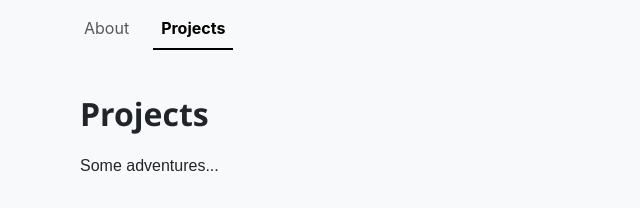
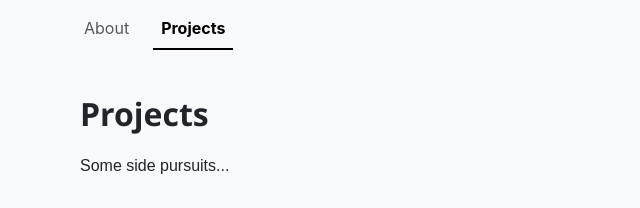
Before and after one commit to dgutkin/personal-website, a React (Create React App) app: page /projects in a window 1280 px wide. Shown: the top 208 px of the page, without its empty margins (0-640 px from the left). Built offline with nearby package versions, Linux system fonts and the light colour scheme.

Commit message:
Change projects headline

```diff
--- a/src/pages/Projects.js
+++ b/src/pages/Projects.js
@@ -17,7 +17,7 @@ function Projects() {
             <Row>
                 <p id="name">Projects</p>
                 <br/>
-                <p>Some adventures...</p>
+                <p>Some side pursuits...</p>
             </Row>
 
             <Row>
```
